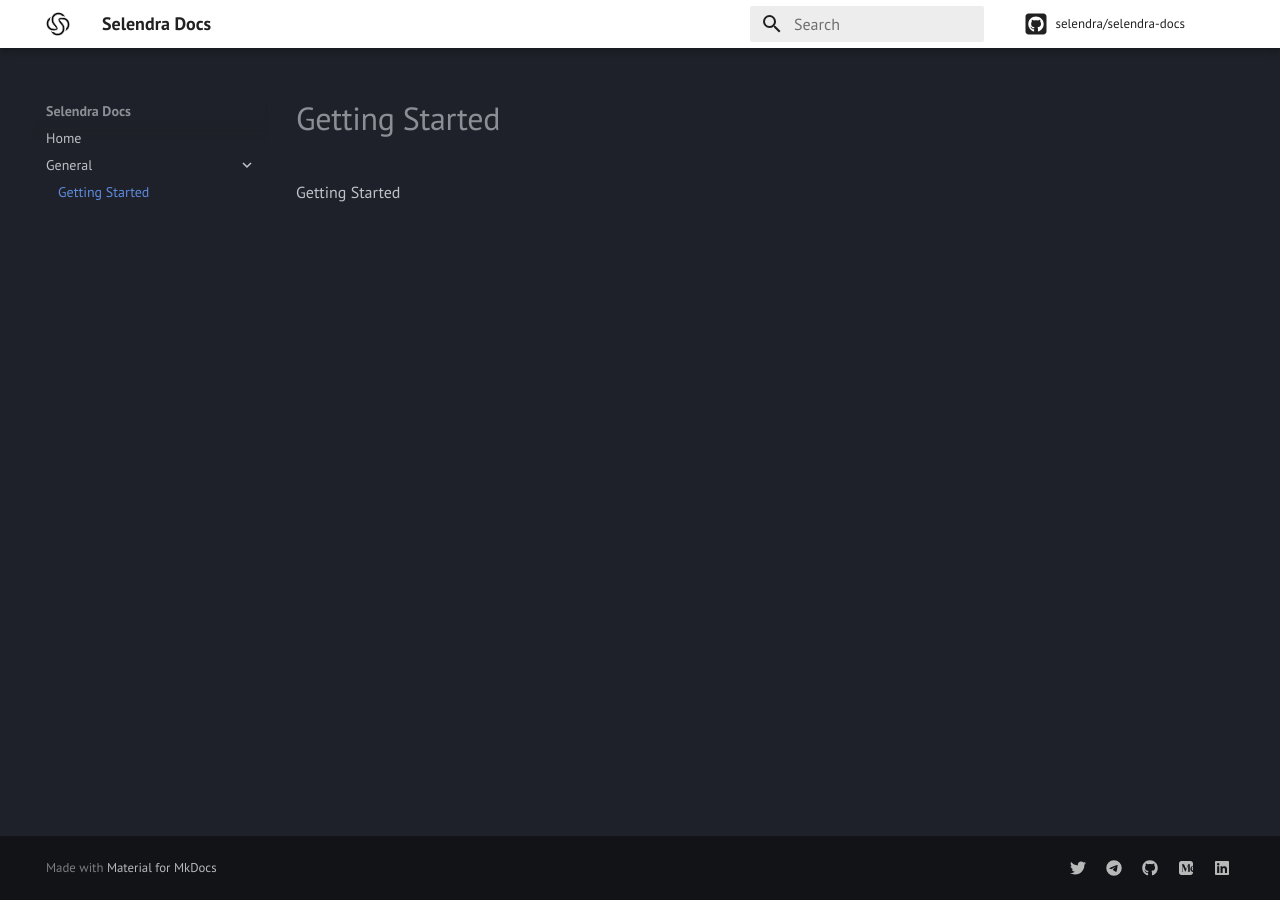
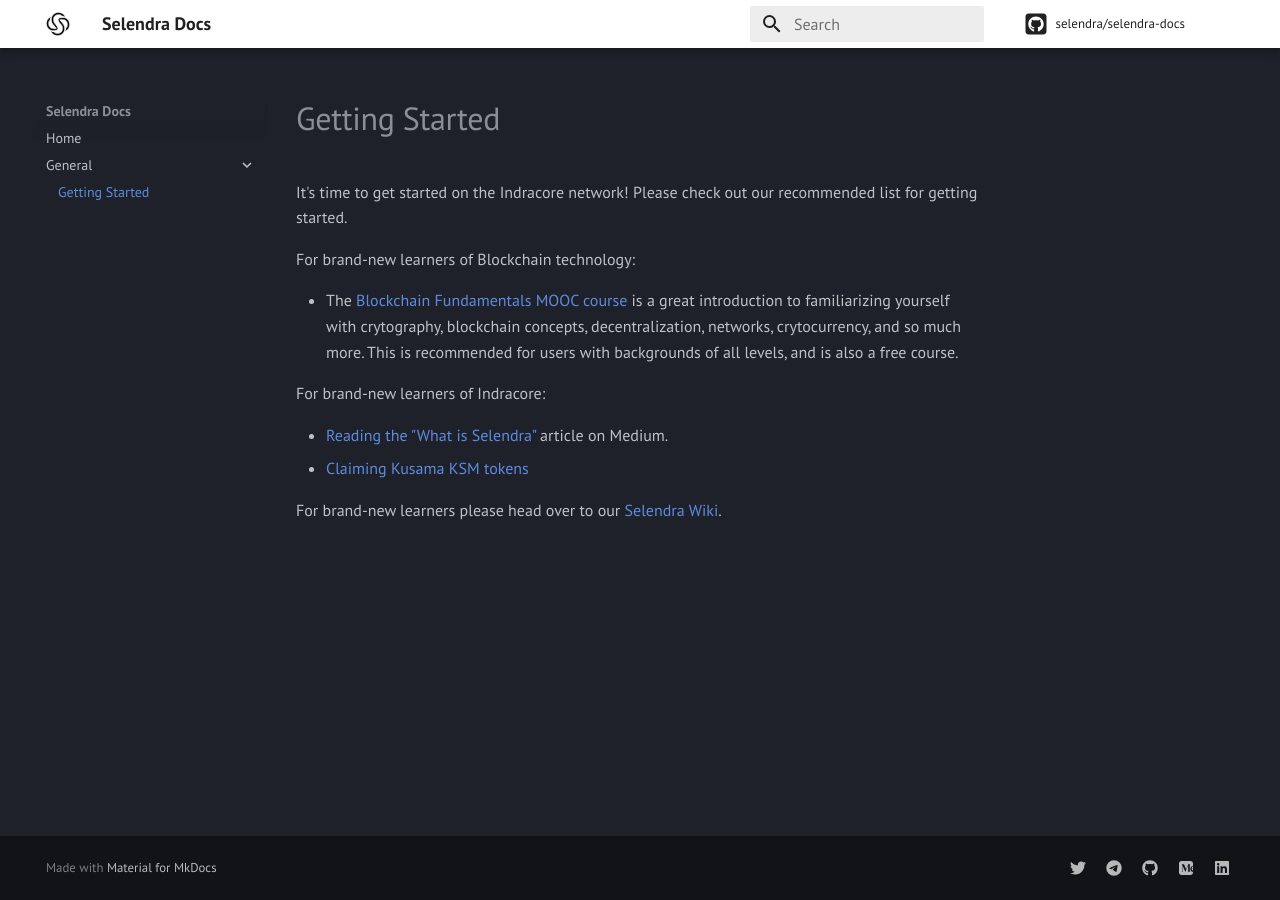
Before and after one commit to SCSW/selendra-docs, an MkDocs documentation site: the page built from docs/general/getting-started.md, in a window 1280 px wide. Built offline with MkDocs 1.6.1 and Material for MkDocs 9.7.7, drawn with Linux system fonts in a browser that asks for light colours; comment, search, counter and statistics services are not loaded.

Commit message:
add getting started

```diff
--- a/docs/general/getting-started.md
+++ b/docs/general/getting-started.md
@@ -1 +1,27 @@
-Getting Started
+---
+id: kusama-getting-started
+title: Getting Started
+sidebar_label: Getting Started
+---
+
+It's time to get started on the Indracore network! Please check out our recommended list for getting
+started.
+
+For brand-new learners of Blockchain technology:
+
+- The [Blockchain Fundamentals MOOC course][mooc] is a great introduction to familiarizing yourself
+  with crytography, blockchain concepts, decentralization, networks, crytocurrency, and so much
+  more. This is recommended for users with backgrounds of all levels, and is also a free course.
+
+For brand-new learners of Indracore:
+
+- [Reading the "What is Selendra"][medium] article on Medium.
+- [Claiming Kusama KSM tokens][tokens]
+
+For brand-new learners please head over to our [Selendra
+Wiki][selendra wiki].
+
+[mooc]: https://mooc.web3.foundation/course/blockchain-fundamentals/
+[medium]: https://medium.com/selendra
+[tokens]: https://claim.selendra.org/
+[selendra wiki]: https://docs.selendra.org/
```
